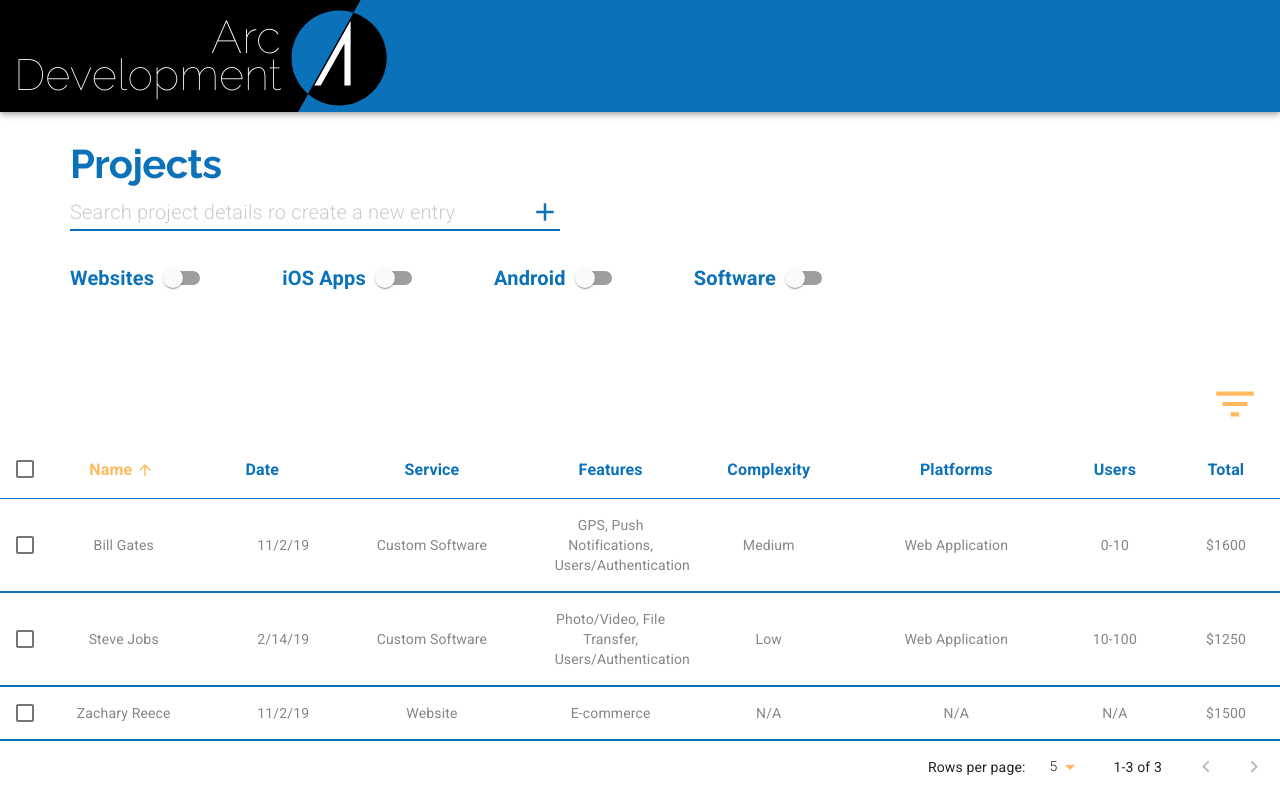
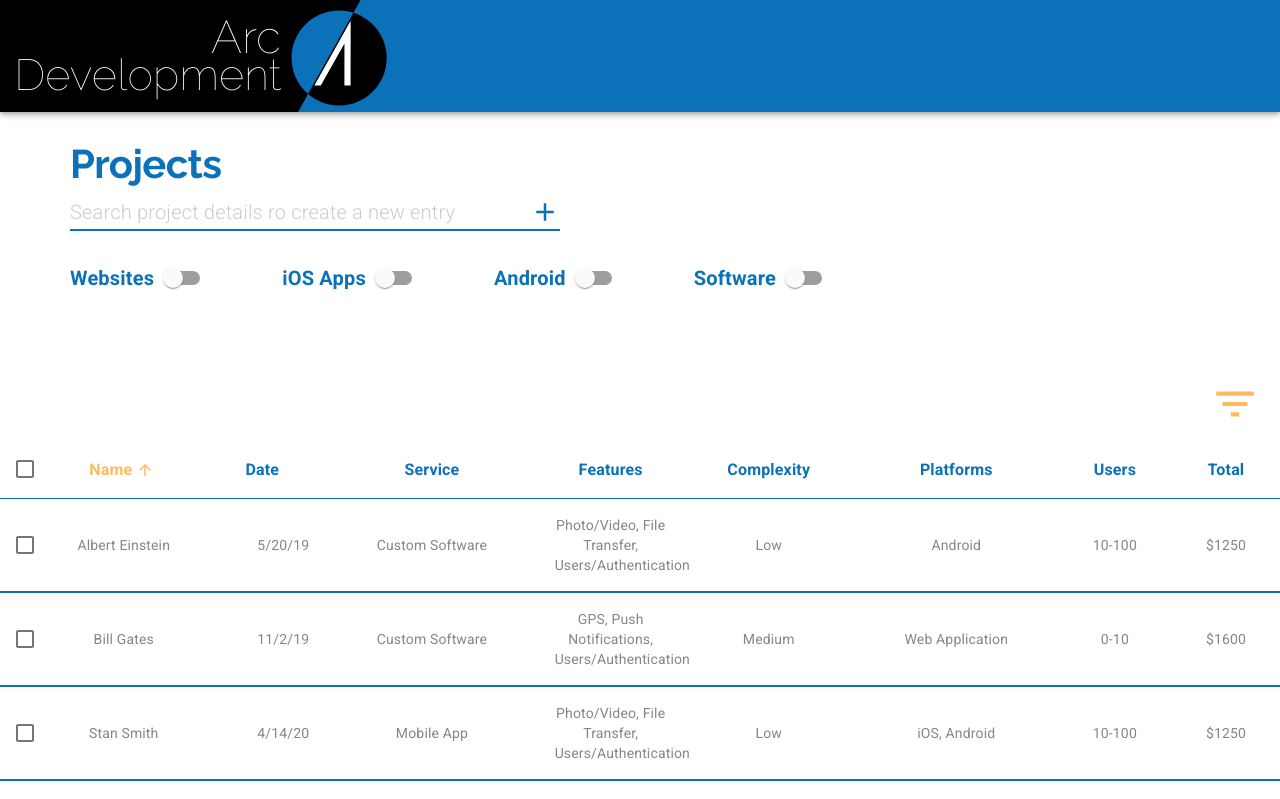
Before and after one commit to jeromeski/muinext-projmgr, a Next.js app: page / in a window 1280 px wide. Shown: the top 799 px of the page. Built offline with nearby package versions, Linux system fonts and the light colour scheme.

Commit message:
Filtering Table with Switches

```diff
--- a/pages/index.js
+++ b/pages/index.js
@@ -6,13 +6,6 @@ import {
   Switch,
   FormGroup,
   FormControlLabel,
-  Table,
-  TableBody,
-  TableHead,
-  TableContainer,
-  TableRow,
-  TableCell,
-  Paper,
   Dialog,
   DialogContent,
   Radio,
@@ -24,7 +17,6 @@ import MenuItem from '@material-ui/core/MenuItem';
 import { makeStyles, useTheme } from '@material-ui/core/styles';
 import InputAdornment from '@material-ui/core/InputAdornment';
 import AddIcon from '@material-ui/icons/Add';
-import FilterListIcon from '@material-ui/icons/FilterList';
 import {
   MuiPickersUtilsProvider,
   KeyboardDatePicker
@@ -115,6 +107,28 @@ export default function ProjectManager() {
       '10-100',
       '$1250',
       true
+    ),
+    createData(
+      'Stan Smith',
+      '4/14/20',
+      'Mobile App',
+      'Photo/Video, File Transfer, Users/Authentication',
+      'Low',
+      'iOS, Android',
+      '10-100',
+      '$1250',
+      true
+    ),
+    createData(
+      'Albert Einstein',
+      '5/20/19',
+      'Custom Software',
+      'Photo/Video, File Transfer, Users/Authentication',
+      'Low',
+      'Android',
+      '10-100',
+      '$1250',
+      true
     )
   ]);
 
@@ -187,7 +201,7 @@ export default function ProjectManager() {
     );
 
     setRows(newRows);
-    setPage(0)
+    setPage(0);
   };
 
   return (
@@ -268,7 +282,16 @@ export default function ProjectManager() {
           </FormGroup>
         </Grid>
         <Grid item style={{ marginTop: '5em', marginBottom: '35em' }}>
-          <EnhancedTable rows={rows} setRows={setRows} page={page} setPage={setPage} />
+          <EnhancedTable
+            rows={rows}
+            setRows={setRows}
+            page={page}
+            setPage={setPage}
+            websiteChecked={websiteChecked}
+            iOSChecked={iOSChecked}
+            androidChecked={androidChecked}
+            softwareChecked={softwareChecked}
+          />
         </Grid>
         <Dialog
           fullWidth
--- a/src/ui/EnhancedTable.js
+++ b/src/ui/EnhancedTable.js
@@ -313,6 +313,47 @@ export default function EnhancedTable(props) {
 
   const isSelected = name => selected.indexOf(name) !== -1;
 
+  const switchFilters = () => {
+    const {
+      websiteChecked,
+      iOSChecked,
+      androidChecked,
+      softwareChecked
+    } = props;
+
+    const websites = props.rows.filter(row =>
+      websiteChecked ? row.service === 'Website' : null
+    );
+
+    const iOSApps = props.rows.filter(row =>
+      iOSChecked ? row.platforms.includes('iOS') : null
+    );
+
+    const androidApps = props.rows.filter(row =>
+      androidChecked ? row.platforms.includes('Android') : null
+    );
+
+    const softwareApps = props.rows.filter(row =>
+      softwareChecked ? row.service === 'Custom Software' : null
+    );
+
+    if (!websiteChecked && !iOSChecked && !androidChecked && !softwareChecked) {
+      return props.rows;
+    } else {
+      let newRows = websites.concat(
+        iOSApps.filter(item => websites.indexOf(item) < 0)
+      );
+      let newRows2 = newRows.concat(
+        androidApps.filter(item => newRows.indexOf(item) < 0)
+      );
+      let newRows3 = newRows2.concat(
+        softwareApps.filter(item => newRows2.indexOf(item) < 0)
+      );
+
+      return newRows3;
+    }
+  };
+
   return (
     <div className={classes.root}>
       <Paper className={classes.paper} elevation={0}>
@@ -340,7 +381,7 @@ export default function EnhancedTable(props) {
             />
             <TableBody>
               {stableSort(
-                props.rows.filter(row => row.search),
+                switchFilters().filter(row => row.search),
                 getComparator(order, orderBy)
               )
                 .slice(
```
